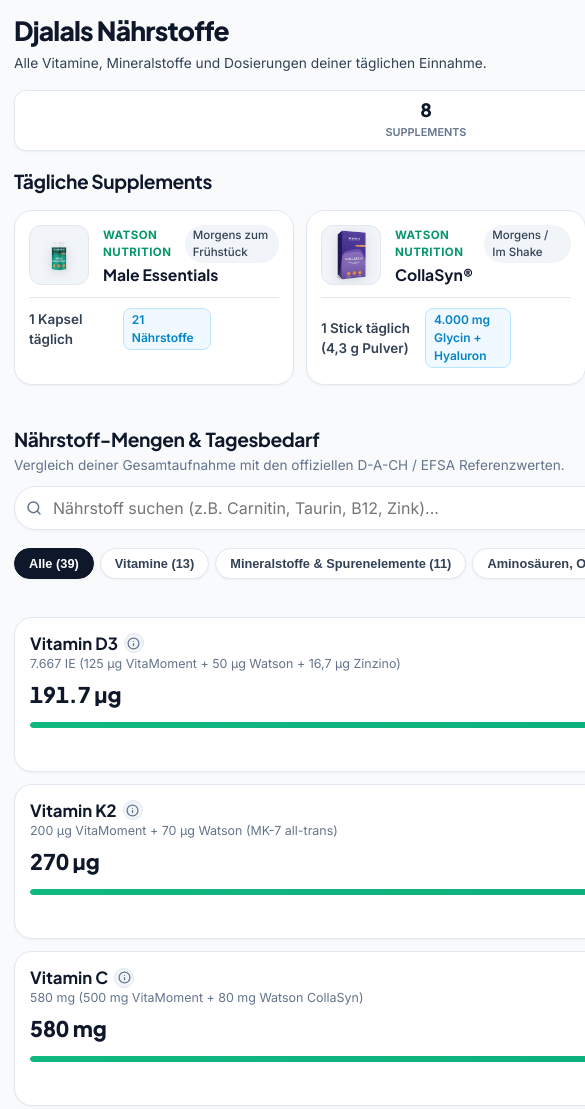
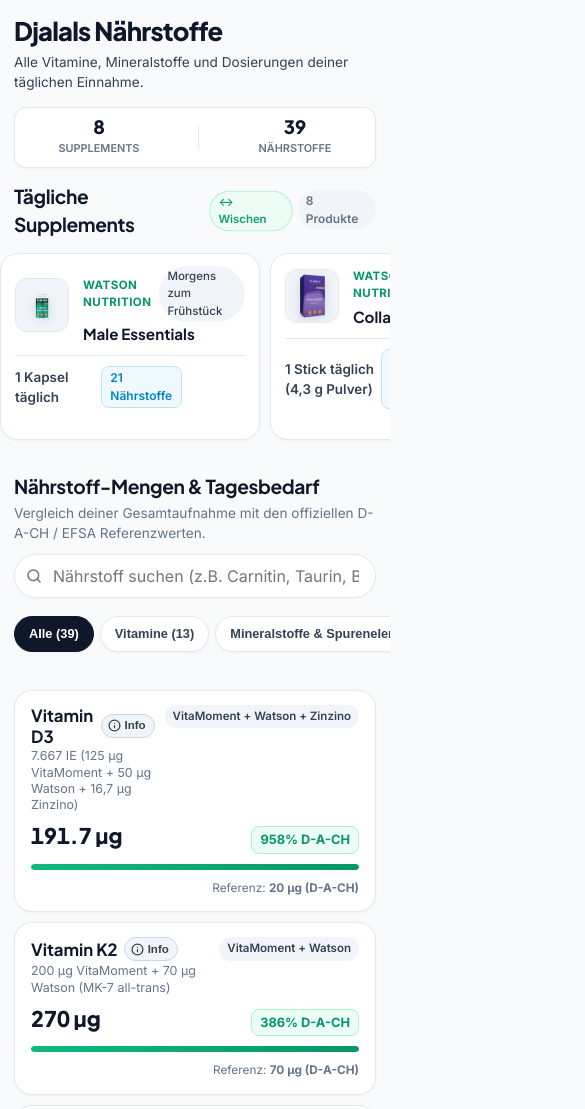
Before and after one commit to placeboHummel/djalals-naehrstoffe, a website: page index.html in a window 390 px wide. Shown: the top 1109 px of the page, 585 px wide, since content can reach past the window. Drawn offline with Linux system fonts and the light colour scheme.

Commit message:
fix(mobile): Behebung von Scroll-Hijacking auf Touch-Geräten, horizontalem Viewport-Overflow & Optimierung des Bottom-Sheet Modals

```diff
--- a/css/style.css
+++ b/css/style.css
@@ -50,6 +50,13 @@
 html {
   scroll-behavior: smooth;
   -webkit-tap-highlight-color: transparent;
+  text-size-adjust: 100%;
+  -webkit-text-size-adjust: 100%;
+}
+
+html, body {
+  max-width: 100vw;
+  overflow-x: hidden;
 }
 
 * {
@@ -67,10 +74,16 @@
   -moz-osx-font-smoothing: grayscale;
   padding: 32px 24px 64px 24px;
   min-height: 100vh;
+  position: relative;
+}
+
+body.modal-open {
+  overflow: hidden !important;
 }
 
 .page-container {
   max-width: 1400px;
+  width: 100%;
   margin: 0 auto;
 }
 
@@ -699,30 +712,40 @@
 
 .nut-info-btn {
   background: #f1f5f9;
-  border: 1px solid #e2e8f0;
-  color: #64748b;
-  border-radius: var(--radius-pill);
-  width: 20px;
-  height: 20px;
-  min-width: 20px;
+  border: 1px solid #cbd5e1;
+  color: #334155;
+  border-radius: var(--radius-pill);
+  padding: 3px 8px 3px 6px;
+  height: 22px;
   display: inline-flex;
   align-items: center;
-  justify-content: center;
+  gap: 4px;
   cursor: pointer;
-  padding: 0;
+  font-size: 0.7rem;
+  font-weight: 700;
   transition: all 0.15s ease;
   line-height: 1;
+  white-space: nowrap;
+  user-select: none;
+  -webkit-user-select: none;
+  text-decoration: none;
 }
 
 .nut-info-btn:hover {
   background: var(--emerald-bg);
   border-color: var(--emerald-border);
   color: var(--emerald-main);
-  transform: scale(1.15);
+  transform: translateY(-1px);
 }
 
 .nut-info-btn:active {
-  transform: scale(0.92);
+  transform: scale(0.94);
+  background: var(--emerald-bg);
+}
+
+.nut-info-btn svg {
+  color: inherit;
+  flex-shrink: 0;
 }
 
 .nut-extra {
@@ -1227,18 +1250,43 @@
 @media (max-width: 768px) {
   body {
     padding: 16px 14px max(24px, env(safe-area-inset-bottom)) 14px;
+    overflow-x: hidden;
+  }
+
+  .app-layout {
+    display: flex;
+    flex-direction: column;
+    gap: 20px;
+    width: 100%;
+    max-width: 100%;
+    min-width: 0;
+  }
+
+  .sidebar-col,
+  .main-content-col {
+    width: 100%;
+    max-width: 100%;
+    min-width: 0;
+  }
+
+  .sidebar-col {
+    position: static;
+    max-height: none;
+    overflow-y: visible;
+    padding: 0;
+    gap: 14px;
   }
 
   .title {
-    font-size: 1.65rem;
+    font-size: 1.6rem;
     line-height: 1.15;
   }
 
   .subtitle {
-    font-size: 0.86rem;
-  }
-
-  /* Stats Card on Mobile: Crisp 3-Column Bar */
+    font-size: 0.85rem;
+  }
+
+  /* Stats Card on Mobile: Crisp 2-Column Bar */
   .stats-card {
     padding: 10px 14px;
     border-radius: var(--radius-md);
@@ -1266,6 +1314,8 @@
   /* Supplements Section: Touch-Swipeable Horizontal Strip */
   .supplements-section {
     gap: 10px;
+    width: 100%;
+    min-width: 0;
   }
 
   .swipe-hint {
@@ -1286,10 +1336,11 @@
     overflow-x: auto;
     scroll-snap-type: x mandatory;
     -webkit-overflow-scrolling: touch;
+    overscroll-behavior-x: contain;
     scrollbar-width: none;
     margin: 0 -14px;
     padding: 4px 14px 12px 14px;
-    gap: 12px;
+    gap: 10px;
   }
 
   .supplements-stack::-webkit-scrollbar {
@@ -1297,11 +1348,12 @@
   }
 
   .supp-card {
-    flex: 0 0 280px;
-    min-width: 280px;
-    max-width: 280px;
+    flex: 0 0 260px;
+    min-width: 260px;
+    max-width: 260px;
     scroll-snap-align: start;
-    padding: 14px;
+    padding: 12px 14px;
+    touch-action: pan-x pan-y;
   }
 
   .supp-card:hover {
@@ -1313,13 +1365,13 @@
   }
 
   .supp-img-box {
-    width: 60px;
-    height: 60px;
-    min-width: 60px;
+    width: 54px;
+    height: 54px;
+    min-width: 54px;
   }
 
   .supp-title {
-    font-size: 0.98rem;
+    font-size: 0.95rem;
   }
 
   /* Main Column & Search */
@@ -1345,15 +1397,20 @@
 
   /* Full-bleed Touch Scrollable Filter Pills */
   .filter-pills-wrap {
+    display: flex;
+    overflow-x: auto;
+    -webkit-overflow-scrolling: touch;
+    overscroll-behavior-x: contain;
+    scrollbar-width: none;
     margin: 0 -14px;
     padding: 2px 14px 6px 14px;
-    -webkit-overflow-scrolling: touch;
     gap: 6px;
   }
 
   .filter-pill {
-    padding: 7px 14px;
+    padding: 8px 14px;
     font-size: 0.8rem;
+    min-height: 36px;
   }
 
   .filter-pill:active {
@@ -1377,16 +1434,23 @@
   /* Single Column Nutrient Cards */
   .nutrients-grid {
     grid-template-columns: 1fr;
-    gap: 12px;
+    gap: 10px;
+    width: 100%;
   }
 
   .nut-card {
-    padding: 15px;
+    padding: 14px 16px;
     gap: 10px;
   }
 
   .nut-amount-val {
     font-size: 1.35rem;
+  }
+
+  .nut-info-btn {
+    padding: 3px 8px 3px 6px;
+    font-size: 0.72rem;
+    height: 24px;
   }
 
   .footer-note {
@@ -1397,42 +1461,69 @@
   .back-to-top-btn {
     bottom: max(16px, env(safe-area-inset-bottom));
     right: 14px;
-    width: 42px;
-    height: 42px;
-  }
-
-  /* Mobile Modal */
+    width: 44px;
+    height: 44px;
+  }
+
+  /* Mobile Bottom Sheet Modal */
+  .modal-backdrop {
+    padding: 10px;
+    align-items: flex-end;
+  }
+
   .modal-dialog {
-    max-height: 94vh;
-    border-radius: var(--radius-lg);
+    max-height: 90vh;
+    max-height: 90dvh;
+    border-radius: 20px 20px 14px 14px;
+    width: 100%;
+    max-width: 100%;
   }
 
   .modal-header {
-    padding: 16px 18px 14px 18px;
+    padding: 16px 18px 12px 18px;
+    position: sticky;
+    top: 0;
+    z-index: 10;
+    background: #f8fafc;
   }
 
   .modal-title {
-    font-size: 1.35rem;
+    font-size: 1.3rem;
   }
 
   .modal-body {
-    padding: 16px 18px;
-    gap: 16px;
+    padding: 14px 18px;
+    gap: 14px;
+    overflow-y: auto;
+    -webkit-overflow-scrolling: touch;
   }
 
   .modal-metric-strip {
-    grid-template-columns: 1fr;
-    gap: 8px;
-    padding: 12px;
+    grid-template-columns: repeat(3, 1fr);
+    gap: 6px;
+    padding: 10px 12px;
+  }
+
+  .metric-val {
+    font-size: 0.95rem;
+  }
+
+  .metric-lbl {
+    font-size: 0.65rem;
   }
 
   .modal-footer {
-    padding: 12px 18px;
+    padding: 12px 18px max(16px, env(safe-area-inset-bottom)) 18px;
+    position: sticky;
+    bottom: 0;
+    z-index: 10;
+    background: #f8fafc;
   }
 
   .modal-btn-action {
     width: 100%;
-    text-align: center;
+    padding: 12px;
+    font-size: 0.92rem;
   }
 }
 
--- a/index.html
+++ b/index.html
@@ -15,7 +15,7 @@
   <link rel="icon" type="image/svg+xml" href="assets/images/favicon.svg">
   <link rel="apple-touch-icon" href="assets/images/favicon.svg">
 
-  <link rel="stylesheet" href="css/style.css?v=2.0.0">
+  <link rel="stylesheet" href="css/style.css?v=2.1.0">
 </head>
 <body>
   <div class="page-container">
@@ -103,6 +103,6 @@
     <svg width="18" height="18" viewBox="0 0 24 24" fill="none" stroke="currentColor" stroke-width="2.5" stroke-linecap="round" stroke-linejoin="round"><line x1="12" y1="19" x2="12" y2="5"></line><polyline points="5 12 12 5 19 12"></polyline></svg>
   </button>
 
-  <script type="module" src="js/main.js?v=2.0.0"></script>
+  <script type="module" src="js/main.js?v=2.1.0"></script>
 </body>
 </html>
--- a/js/main.js
+++ b/js/main.js
@@ -45,7 +45,7 @@
              title="${isSelected ? 'Klicken, um Filter aufzuheben' : 'Klicken, um Nährstoffe dieses Supplements zu filtern'}">
           <div class="supp-card-body">
             <div class="supp-img-box">
-              <img src="${supp.image}" alt="${supp.name}" class="supp-img" loading="lazy">
+              <img src="${supp.image}" alt="${supp.name}" class="supp-img" loading="lazy" decoding="async">
             </div>
             <div class="supp-details">
               <div class="supp-card-top">
@@ -247,6 +247,7 @@
                     <line x1="12" y1="16" x2="12" y2="12"></line>
                     <line x1="12" y1="8" x2="12.01" y2="8"></line>
                   </svg>
+                  <span class="info-btn-text">Info</span>
                 </button>
               </div>
               <span class="nut-extra">${item.extra}</span>
@@ -270,21 +271,13 @@
       `;
     }).join('');
 
-    // Attach info modal triggers
+    // Attach info modal triggers ONLY to info buttons (prevents scroll hijacking on mobile)
     const infoButtons = nutContainer.querySelectorAll('.nut-info-btn');
     infoButtons.forEach(btn => {
       btn.addEventListener('click', (e) => {
+        e.preventDefault();
         e.stopPropagation();
         const nutrientId = btn.dataset.nutrientId;
-        openNutrientModal(nutrientId);
-      });
-    });
-
-    const cards = nutContainer.querySelectorAll('.nut-card');
-    cards.forEach(card => {
-      card.addEventListener('click', (e) => {
-        // If clicking inside card, open modal
-        const nutrientId = card.dataset.nutrientId;
         if (nutrientId) {
           openNutrientModal(nutrientId);
         }
@@ -330,7 +323,7 @@
               <span class="modal-subtitle">${details.scientificName}</span>
             </div>
             <button class="modal-close-btn" id="modal-close-btn" aria-label="Modal schließen" title="Schließen (Esc)">
-              <svg width="18" height="18" viewBox="0 0 24 24" fill="none" stroke="currentColor" stroke-width="2.5" stroke-linecap="round" stroke-linejoin="round"><line x1="18" y1="6" x2="6" y2="18"></line><line x1="6" y1="6" x2="18" y2="18"></line></svg>
+              <svg width="20" height="20" viewBox="0 0 24 24" fill="none" stroke="currentColor" stroke-width="2.5" stroke-linecap="round" stroke-linejoin="round"><line x1="18" y1="6" x2="6" y2="18"></line><line x1="6" y1="6" x2="18" y2="18"></line></svg>
             </button>
           </div>
 
@@ -433,7 +426,8 @@
       </div>
     `;
 
-    document.body.style.overflow = 'hidden'; // Prevent background scrolling
+    document.documentElement.classList.add('modal-open');
+    document.body.classList.add('modal-open');
 
     const closeBtn = document.getElementById('modal-close-btn');
     const actionBtn = document.getElementById('modal-btn-close');
@@ -441,7 +435,8 @@
 
     function closeModal() {
       if (modalContainer) modalContainer.innerHTML = '';
-      document.body.style.overflow = '';
+      document.documentElement.classList.remove('modal-open');
+      document.body.classList.remove('modal-open');
       document.removeEventListener('keydown', handleKeydown);
     }
 
```
